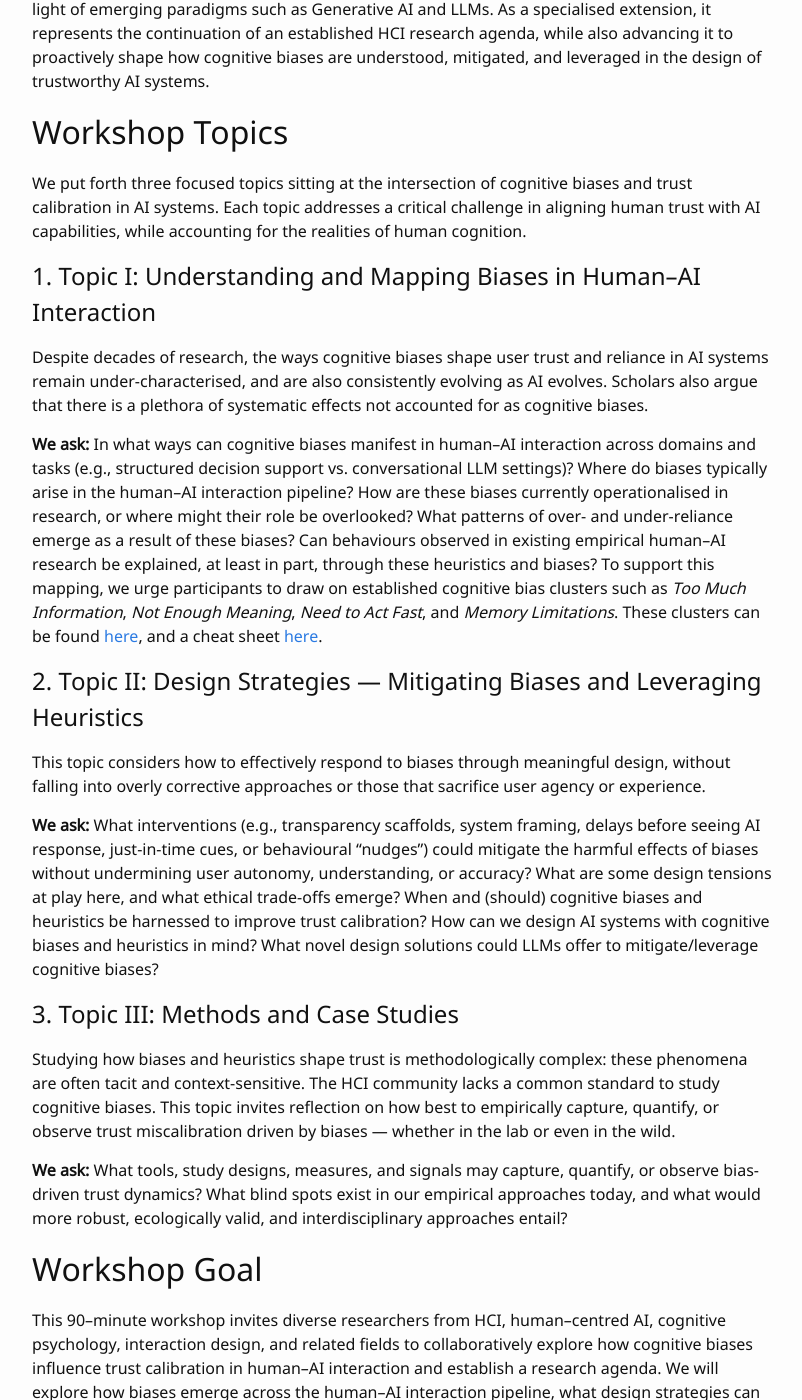
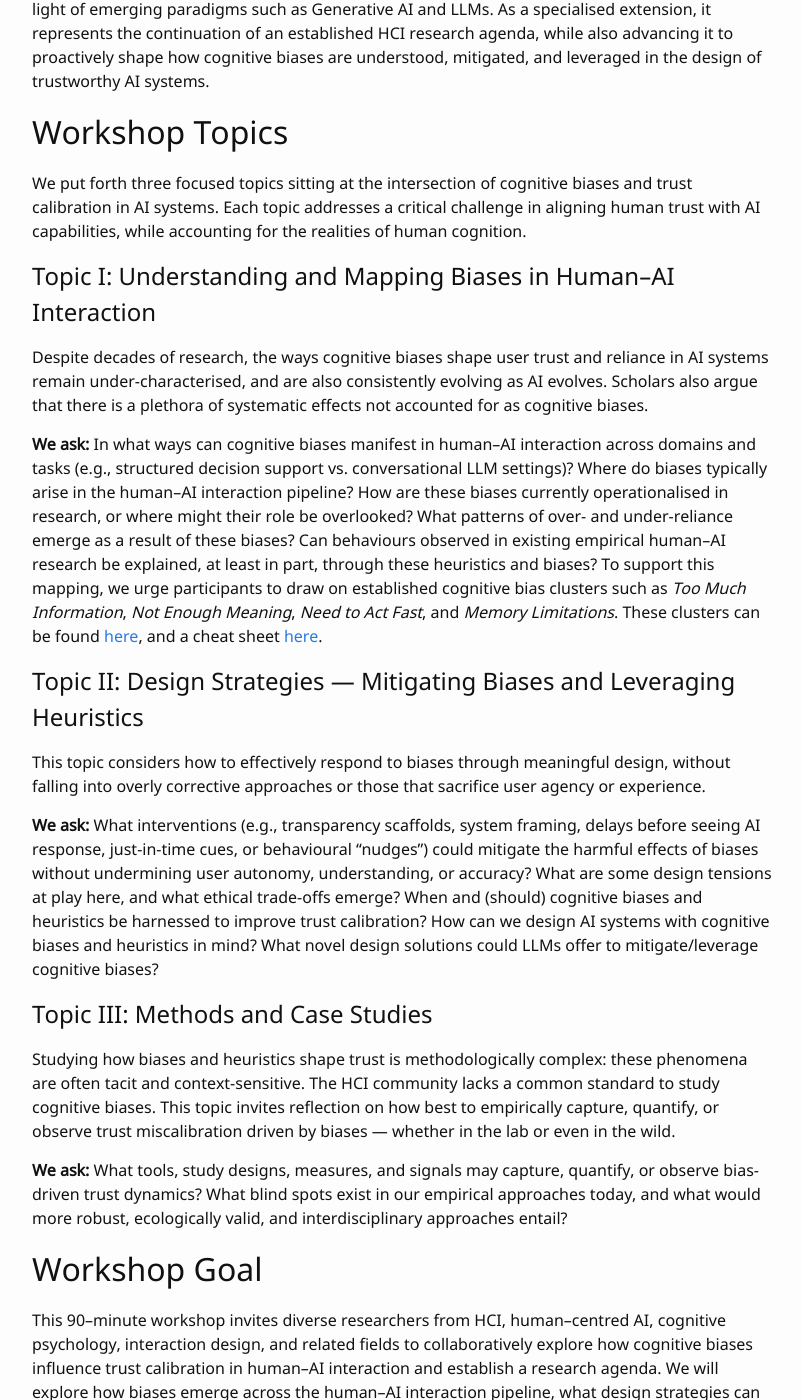
Before and after one commit to chi-bias-trust/chi-bias-trust.github.io, a Jekyll site: the page built from index.md, in a window 1280 px wide and 1400 px high, scrolled down 1033 px. Shown: the whole window, without its empty margins (238-1040 px from the left). Built offline with Jekyll 4.4.1, drawn with Linux system fonts in a browser that asks for light colours; some of the changed text lies outside the part shown.

Commit message:
Update index.md

```diff
--- a/index.md
+++ b/index.md
@@ -15,17 +15,17 @@ Despite decades of advancements in Artificial Intelligence (AI), fostering appro
 
 We put forth three focused topics sitting at the intersection of cognitive biases and trust calibration in AI systems. Each topic addresses a critical challenge in aligning human trust with AI capabilities, while accounting for the realities of human cognition.
 
-## 1. Topic I: Understanding and Mapping Biases in Human–AI Interaction
+## Topic I: Understanding and Mapping Biases in Human–AI Interaction
 Despite decades of research, the ways cognitive biases shape user trust and reliance in AI systems remain under-characterised, and are also consistently evolving as AI evolves. Scholars also argue that there is a plethora of systematic effects not accounted for as cognitive biases.
 
 **We ask:** In what ways can cognitive biases manifest in human–AI interaction across domains and tasks (e.g., structured decision support vs. conversational LLM settings)? Where do biases typically arise in the human–AI interaction pipeline? How are these biases currently operationalised in research, or where might their role be overlooked? What patterns of over- and under-reliance emerge as a result of these biases? Can behaviours observed in existing empirical human–AI research be explained, at least in part, through these heuristics and biases? To support this mapping, we urge participants to draw on established cognitive bias clusters such as *Too Much Information*, *Not Enough Meaning*, *Need to Act Fast*, and *Memory Limitations*. These clusters can be found [here](https://www.sog.unc.edu/sites/www.sog.unc.edu/files/course_materials/Cognitive%20Biases%20Codex.pdf), and a cheat sheet [here](https://buster.medium.com/cognitive-bias-cheat-sheet-55a472476b18).
 
-## 2. Topic II: Design Strategies — Mitigating Biases and Leveraging Heuristics
+## Topic II: Design Strategies — Mitigating Biases and Leveraging Heuristics
 This topic considers how to effectively respond to biases through meaningful design, without falling into overly corrective approaches or those that sacrifice user agency or experience.
 
 **We ask:** What interventions (e.g., transparency scaffolds, system framing, delays before seeing AI response, just-in-time cues, or behavioural “nudges”) could mitigate the harmful effects of biases without undermining user autonomy, understanding, or accuracy? What are some design tensions at play here, and what ethical trade-offs emerge? When and (should) cognitive biases and heuristics be harnessed to improve trust calibration? How can we design AI systems with cognitive biases and heuristics in mind? What novel design solutions could LLMs offer to mitigate/leverage cognitive biases?
 
-## 3. Topic III: Methods and Case Studies
+## Topic III: Methods and Case Studies
 Studying how biases and heuristics shape trust is methodologically complex: these phenomena are often tacit and context-sensitive. The HCI community lacks a common standard to study cognitive biases. This topic invites reflection on how best to empirically capture, quantify, or observe trust miscalibration driven by biases — whether in the lab or even in the wild.
 
 **We ask:** What tools, study designs, measures, and signals may capture, quantify, or observe bias-driven trust dynamics? What blind spots exist in our empirical approaches today, and what would more robust, ecologically valid, and interdisciplinary approaches entail?
```
Also changed, not shown: other parts of index.md (+2 -2 lines).
